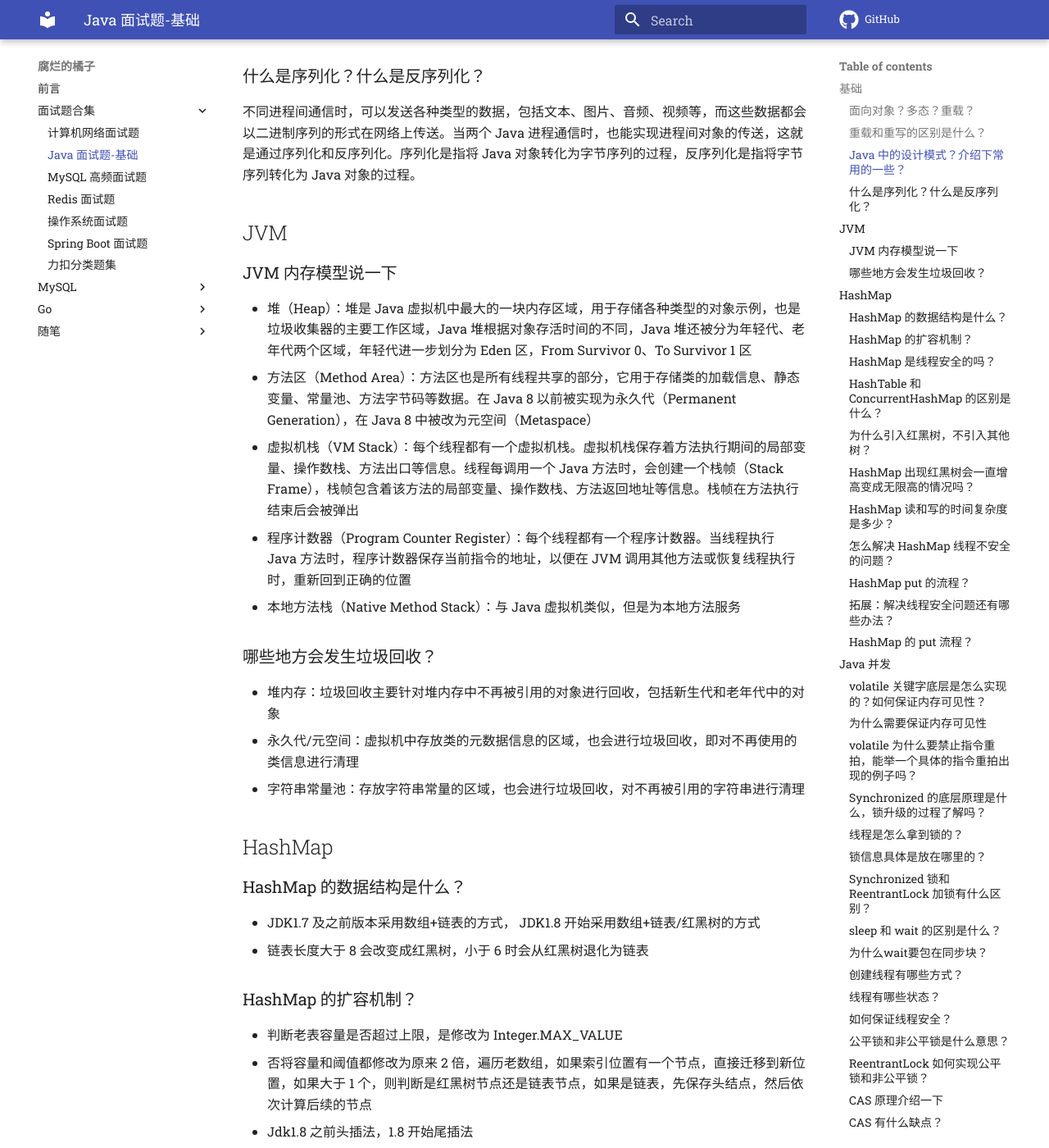
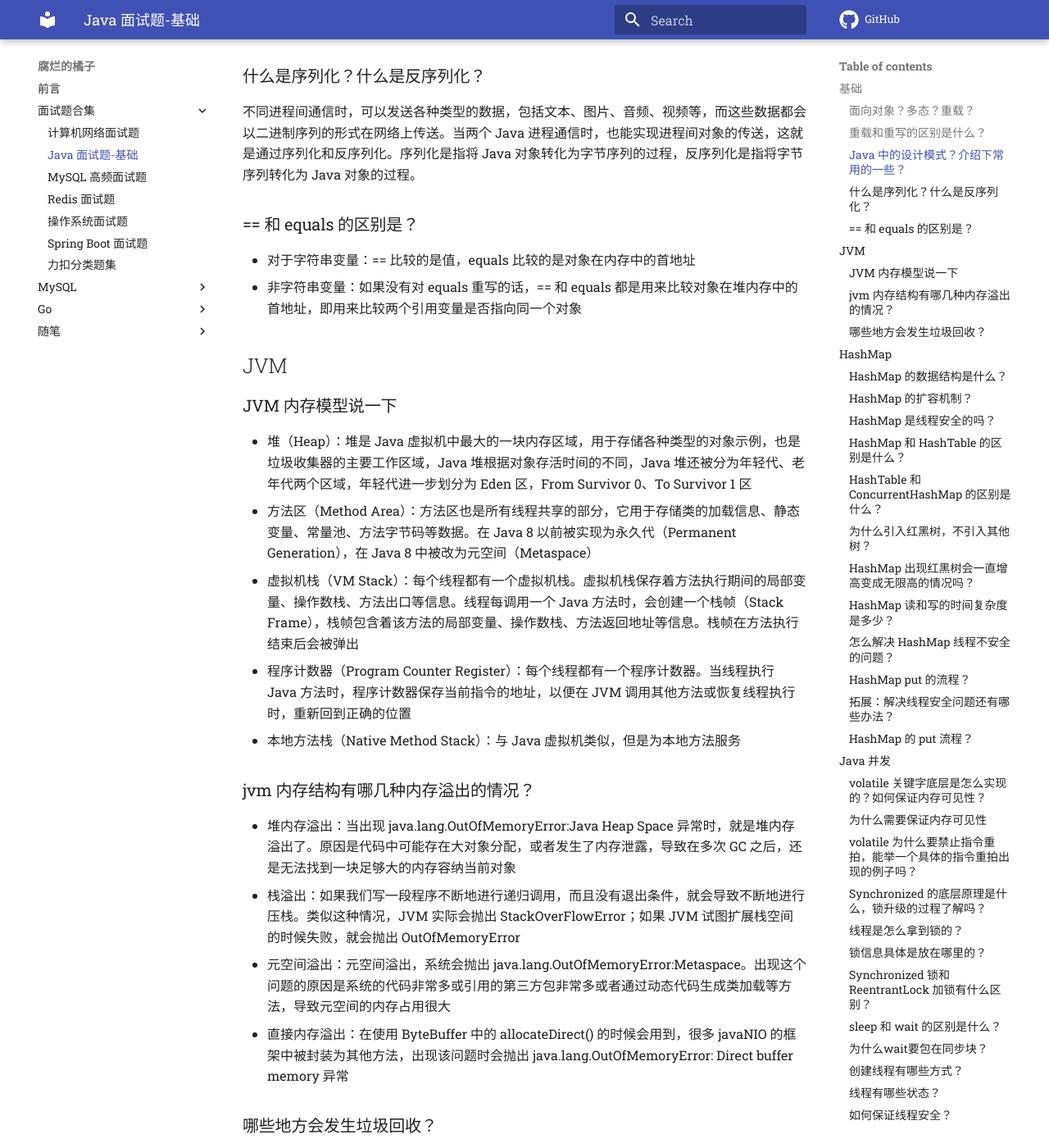
Before and after one commit to z1ming/cs-Hydra, an MkDocs documentation site: the page built from docs/文章/Java-base.md, in a window 1280 px wide and 1400 px high, scrolled down 1686 px. Shown: the whole window at 82% size. Built offline with MkDocs 1.6.1 and Material for MkDocs 9.7.7, drawn with Linux system fonts in a browser that asks for light colours; comment, search, counter and statistics services are not loaded; some of the changed text lies outside the part shown.

Commit message:
Update Java-base.md
Signed-off-by: Ziming Meng <zimingm94@gmail.com>

```diff
--- a/docs/文章/Java-base.md
+++ b/docs/文章/Java-base.md
@@ -71,6 +71,11 @@
 
 不同进程间通信时，可以发送各种类型的数据，包括文本、图片、音频、视频等，而这些数据都会以二进制序列的形式在网络上传送。当两个 Java 进程通信时，也能实现进程间对象的传送，这就是通过序列化和反序列化。序列化是指将 Java 对象转化为字节序列的过程，反序列化是指将字节序列转化为 Java 对象的过程。
 
+### == 和 equals 的区别是？
+
+- 对于字符串变量：== 比较的是值，equals 比较的是对象在内存中的首地址
+- 非字符串变量：如果没有对 equals 重写的话，== 和 equals 都是用来比较对象在堆内存中的首地址，即用来比较两个引用变量是否指向同一个对象
+
 ## JVM
 
 ### JVM 内存模型说一下
@@ -80,6 +85,13 @@
 - 虚拟机栈（VM Stack）：每个线程都有一个虚拟机栈。虚拟机栈保存着方法执行期间的局部变量、操作数栈、方法出口等信息。线程每调用一个 Java 方法时，会创建一个栈帧（Stack Frame），栈帧包含着该方法的局部变量、操作数栈、方法返回地址等信息。栈帧在方法执行结束后会被弹出
 - 程序计数器（Program Counter Register）：每个线程都有一个程序计数器。当线程执行 Java 方法时，程序计数器保存当前指令的地址，以便在 JVM 调用其他方法或恢复线程执行时，重新回到正确的位置
 - 本地方法栈（Native Method Stack）：与 Java 虚拟机类似，但是为本地方法服务
+
+### jvm 内存结构有哪几种内存溢出的情况？
+
+- 堆内存溢出：当出现 java.lang.OutOfMemoryError:Java Heap Space 异常时，就是堆内存溢出了。原因是代码中可能存在大对象分配，或者发生了内存泄露，导致在多次 GC 之后，还是无法找到一块足够大的内存容纳当前对象
+- 栈溢出：如果我们写一段程序不断地进行递归调用，而且没有退出条件，就会导致不断地进行压栈。类似这种情况，JVM 实际会抛出 StackOverFlowError；如果 JVM 试图扩展栈空间的时候失败，就会抛出 OutOfMemoryError
+- 元空间溢出：元空间溢出，系统会抛出 java.lang.OutOfMemoryError:Metaspace。出现这个问题的原因是系统的代码非常多或引用的第三方包非常多或者通过动态代码生成类加载等方法，导致元空间的内存占用很大
+- 直接内存溢出：在使用 ByteBuffer 中的 allocateDirect() 的时候会用到，很多 javaNIO 的框架中被封装为其他方法，出现该问题时会抛出 java.lang.OutOfMemoryError: Direct buffer memory 异常
 
 ### 哪些地方会发生垃圾回收？
 
@@ -108,6 +120,11 @@
 - JDK1.8`resize()` 时，旧数据还没有被转移到重新哈希后的位置，但这时请求的 `key` 已经会被定位到重新哈希后的位置，导致获取到空值，这条暂时不确定
 - 多线程 `put` 时可能会数据覆盖。如果两个不同的 key 发生哈希冲突，可能会只新增一个列表节点而不是两个
 
+### HashMap 和 HashTable 的区别是什么？
+
+- HashMap 线程不安全。允许 null 的 key 和 value，null key 只能有一个，null value 可以有多个。默认初始容量为 16，每次扩充变为原来的 2 倍。创建时如果给定了初始容量，则扩充为 2 的幂次方大小。底层数据结构为数组+链表，插入元素后如果链表长度大于阈值（默认为 8），先判断数组长度是否小于 64，如果小于，则扩充数组，反之将链表转为红黑树，以减小搜索空间
+- HashTable 线程安全，效率较低，内部方法都经过 synchronized 修饰，不可以有 null 的 key 和 value。默认初始容量为 11，每次扩容变为原来的 2n + 1.创建时指定了初始容量大小，会直接用给定的大小。底层数据结构为数组+链表。它基本被淘汰了，要保证线程安全可以用 CocurrentHashMap
+
 ### HashTable 和 ConcurrentHashMap 的区别是什么？
 
 - HashTable 在整个方法加锁，ConcurrentHashMap 在每个链表头节点加锁，不会发生锁冲突
@@ -132,7 +149,7 @@
 
 ### 怎么解决 HashMap 线程不安全的问题？
 
-- 使用 `ConcurrentHashMap`：ConcurrentHashMap 是线程安全的哈希表实现，通过分段锁和 CAS 保证线程安全
+- 使用 `ConcurrentHashMap`：ConcurrentHashMap 是线程安全的哈希表实现，1.7使用 Segment+HashEntry分段锁的方式实现，1.8 则抛弃了 Segment，改为使用 CAS+sychronized+Node实现，链表过长会转化为红黑树
 - 使用 `Collections.synchronizedMap`：该方法会返回同步 Map 对象，但性能不如 ConcurrentHashMap
 
 ### HashMap put 的流程？
```
